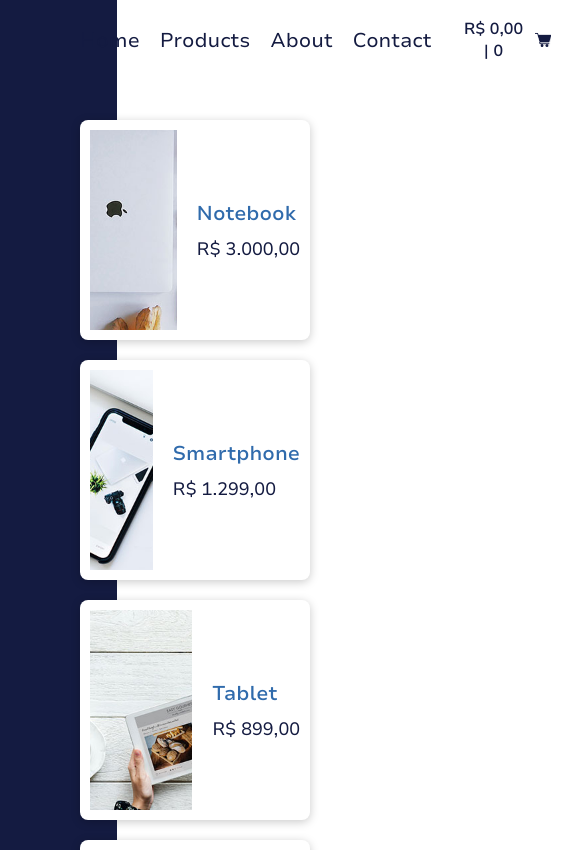
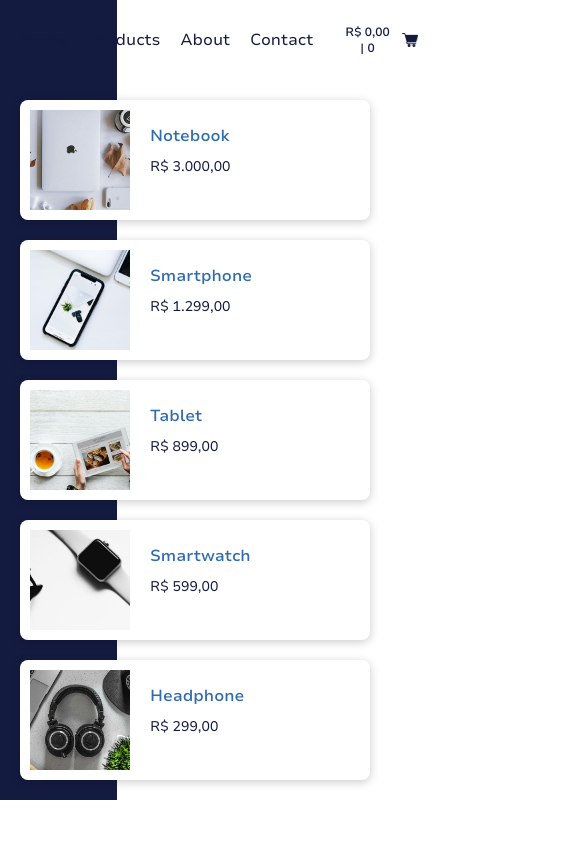
Before and after one commit to Beawnk/high-tech, a Vue app: page / in a window 390 px wide. Shown: the top 850 px of the page, 561 px wide, since content can reach past the window. Built offline with nearby package versions, Linux system fonts and the light colour scheme.

Commit message:
added mobile

```diff
--- a/src/App.vue
+++ b/src/App.vue
@@ -17,10 +17,6 @@ const cart = useCartStore();
 
 const cartModal = ref(false);
 
-watch(() => cartModal, () => {
-    console.log(cartModal);
-});
-
 </script>
 
 <style lang="scss" scoped>
--- a/src/assets/style/variables.scss
+++ b/src/assets/style/variables.scss
@@ -4,19 +4,6 @@
 // fonts
 $ff-regular: 'NunitoSans-regular';
 $ff-semibold: 'NunitoSans-semibold';
-
-//font sizes
-$title-big: 36px;
-$title-medium: 32px;
-$title-small: 28px;
-
-$subtitle-big: 24px;
-$subtitle-medium: 20px;
-$subtitle-small: 18px;
-
-$text-big: 18px;
-$text-medium: 16px;
-$text-small: 14px;
 
 // colors
 $primary-color: #141b41;
@@ -33,58 +20,36 @@ $br-small: 4px;
 $br-medium: 8px;
 $br-large: 10px;
 
-//padding
-$btn-padding: 15px 30px;
-
 //transition
 $transition: all 0.3s ease;
 
-$header-height: 80px;
-$side: 80px;
-$top: 40px;
-$modal-width: 1200px;
-$modal-padding: 20px;
+:root {
+  //font sizes
+  --title-big: 36px;
+  --title-medium: 32px;
+  --title-small: 28px;
 
-.btn {
-    font-family: $ff-semibold;
-    font-size: $text-medium;
-    border-radius: $br-small;
-    padding: $btn-padding;
-    cursor: pointer;
-    transition: all 0.3s ease;
-    border: none;
-    display: inline-block;
-    text-align: center;
-    text-decoration: none;
-    color: $white-color;
-    background-color: $primary-color;
-    height: fit-content;
-    &:hover {
-        background-color: $secondary-color;
-    }
-    &.small {
-      padding: 15px;
-      width: 20px;
-      height: 20px;
-    }
-    &.light {
-      background-color: $light-color;
-      color: $primary-color;
-      &:hover {
-        background-color: $primary-color;
-        color: $white-color;
-      }
-    }
-    &.exit-btn {
-        padding: 15px;
-        background-image: url('../assets/img/exit.png');
-        background-repeat: no-repeat;
-        background-position: center;
-        background-size: 12px;
-        position: absolute;
-        top: 20px;
-        right: 20px;
-    }
+  --subtitle-big: 24px;
+  --subtitle-medium: 20px;
+  --subtitle-small: 18px;
+
+  --text-big: 18px;
+  --text-medium: 16px;
+  --text-small: 14px;
+
+  //spacing
+  --btn-padding: 15px 30px;
+  --header-height: 80px;
+  --side: 80px;
+  --top: 40px;
+  --modal-width: 1200px;
+  --modal-padding: 20px;
+}
+
+@mixin media($size) {
+  @media only screen and (max-width: $size) {
+    @content;
+  }
 }
 
 @mixin keyframes($animation-name) {
@@ -111,6 +76,53 @@ $modal-padding: 20px;
 -ms-animation: #{$str};
 -o-animation: #{$str};
 animation: #{$str};
+}
+
+.btn {
+    font-family: $ff-semibold;
+    font-size: var(--text-medium);
+    border-radius: $br-small;
+    padding: var(--btn-padding);
+    cursor: pointer;
+    transition: all 0.3s ease;
+    border: none;
+    display: inline-block;
+    text-align: center;
+    text-decoration: none;
+    color: $white-color;
+    background-color: $primary-color;
+    height: fit-content;
+    &:hover {
+        background-color: $secondary-color;
+    }
+    &.small {
+      padding: 15px;
+      width: 20px;
+      height: 20px;
+      @include media(480px) {
+        padding: 10px;
+        width: 15px;
+        height: 15px;
+      }
+    }
+    &.light {
+      background-color: $light-color;
+      color: $primary-color;
+      &:hover {
+        background-color: $primary-color;
+        color: $white-color;
+      }
+    }
+    &.exit-btn {
+        padding: 15px;
+        background-image: url('../assets/img/exit.png');
+        background-repeat: no-repeat;
+        background-position: center;
+        background-size: 12px;
+        position: absolute;
+        top: 20px;
+        right: 20px;
+    }
 }
 
 @include keyframes(slide-down) {
@@ -160,9 +172,9 @@ animation: #{$str};
     }
   }
   .modal-container {
-    width: $modal-width;
+    width: var(--modal-width);
     background-color: $white-color;
-    padding: $modal-padding;
+    padding: var(--modal-padding);
     border-radius: $br-medium;
     gap: 20px;
     position: relative;
@@ -175,5 +187,37 @@ animation: #{$str};
     transition-behavior: allow-discrete;
     @include animation('slide-modal 0.8s');
     display: none;
+    @include media(768px) {
+      margin: 0 var(--side);
+      flex-direction: column;
+    }
   }
 }
+
+@include media(768px) {
+  :root {
+    --title-medium: 30px;
+    --modal-width: 100%;
+    --side: 30px;
+    --top: 30px;
+  }
+}
+
+@include media(480px) {
+  :root {
+    --title-big: 30px;
+    --title-medium: 24px;
+    --title-small: 20px;
+
+    --subtitle-big: 18px;
+    --subtitle-medium: 16px;
+    --subtitle-small: 14px;
+
+    --text-big: 14px;
+    --text-medium: 12px;
+    --text-small: 10px;
+
+    --side: 20px;
+    --top: 20px;
+  }
+}
--- a/src/components/Alert.vue
+++ b/src/components/Alert.vue
@@ -17,7 +17,7 @@
     background-color: v.$white-color;
     padding: 10px;
     position: fixed;
-    top: calc(v.$header-height + 20px);
+    top: calc(var(--header-height) + 20px);
     left: 50%;
     transform: translateX(-50%);
     z-index: 200;
--- a/src/components/Cart.vue
+++ b/src/components/Cart.vue
@@ -29,7 +29,7 @@
                     <h1>Seu carrinho está vazio</h1>
                 </div>
             </div>
-            <div class="cart-total" :class="{sticky: hasScroll}" v-if="uniqueCartItems.length > 0">
+            <div class="incart-total" :class="{sticky: hasScroll}" v-if="uniqueCartItems.length > 0">
                 <h3>Total: {{ formatCurrency(cart.cartTotal) }}</h3>
             </div>
             <button class="btn exit-btn" @click="handleExitClick"></button>
@@ -88,7 +88,7 @@ onMounted(() => {
 
 </script>
 
-<style lang="scss" scoped>
+<style lang="scss">
 @use '../assets/style/variables' as v;
 
 .cart-modal.open {
@@ -108,12 +108,12 @@ onMounted(() => {
     left: 50%;
     transform: translate(-50%, -50%);
     h1 {
-        font-size: v.$title-small;
+        font-size: var(--title-small);
         color: v.$primary-color;
     }
 }
 
-.cart-total {
+.incart-total {
     padding: 20px;
     background-color: v.$secondary-color;
     position: absolute;
@@ -124,7 +124,7 @@ onMounted(() => {
         position: sticky;
     }
     h3 {
-        font-size: v.$subtitle-medium;
+        font-size: var(--subtitle-medium);
         color: v.$white-color;
     }
 }
@@ -138,6 +138,9 @@ onMounted(() => {
         justify-content: space-between;
         padding: 20px;
         border-bottom: 1px solid v.$shadow-color;
+        @include v.media(480px) {
+            padding: 10px;
+        }
         .cart-wrap {
             display: flex;
             align-items: center;
@@ -153,11 +156,11 @@ onMounted(() => {
             }
             .cart-item-info {
                 h3 {
-                    font-size: v.$subtitle-small;
+                    font-size: var(--subtitle-small);
                     color: v.$secondary-color;
                 }
                 p {
-                    font-size: v.$text-small;
+                    font-size: var(--text-small);
                     color: v.$primary-color;
                 }
             }
@@ -169,13 +172,22 @@ onMounted(() => {
                 display: flex;
                 align-items: center;
                 margin-right: 20px;
+                @include v.media(480px) {
+                    margin-right: 10px;
+                }
                 .btn-quantity {
                     background-size: 20px;
                     background-repeat: no-repeat;
                     background-position: center;
+                    @include v.media(480px) {
+                        background-size: 15px;
+                    }
                     &.remove {
                         background-image: url('../assets/img/less.png');
                         background-size: 15px;
+                        @include v.media(480px) {
+                            background-size: 10px;
+                        }
                         &:hover {
                             background-image: url('../assets/img/less-hover.png');
                         }
@@ -188,9 +200,12 @@ onMounted(() => {
                     }
                 }
                 span {
-                    margin: 0 1rem;
-                    font-size: v.$text-small;
+                    margin: 0 20px;
+                    font-size: var(--text-small);
                     color: v.$primary-color;
+                    @include v.media(480px) {
+                        margin: 0 10px;
+                    }
                 }
             }
             .btn-remove-all {
@@ -198,6 +213,9 @@ onMounted(() => {
                 background-repeat: no-repeat;
                 background-position: center;
                 background-image: url('../assets/img/trash.png');
+                @include v.media(480px) {
+                    background-size: 12px;
+                }
             }
         }
     }
--- a/src/components/Header.vue
+++ b/src/components/Header.vue
@@ -46,10 +46,10 @@ $header-space: 500px;
     display: flex;
     justify-content: space-between;
     align-items: center;
-    height: v.$header-height;
+    height: var(--header-height);
     background-color: transparent;
     color: v.$primary-color;
-    font-size: v.$subtitle-medium;
+    font-size: var(--subtitle-medium);
     z-index: 99;
     .logo {
         width: 50px;
--- a/src/components/Product.vue
+++ b/src/components/Product.vue
@@ -79,7 +79,7 @@ const isBuyButtonDisabled = computed(() => {
 });
 
 const buyButtonText = computed(() => {
-    return isBuyButtonDisabled.value ? 'Produto esgotado' : 'Comprar';
+    return isBuyButtonDisabled.value ? 'Esgotado' : 'Comprar';
 
 });
 
@@ -96,7 +96,7 @@ onMounted(() => {
 });
 </script>
 
-<style lang="scss" scoped>
+<style lang="scss">
 @use '../assets/style/variables' as v;
 
 @include v.keyframes(slide-down) {
@@ -110,19 +110,22 @@ onMounted(() => {
     }
 }
 
-.fade-enter-active,
-.fade-leave-active {
-  transition: opacity 0.5s ease;
+:root {
+    --product-item-margin: 40px
 }
 
-.fade-enter-from,
-.fade-leave-to {
-  opacity: 0;
+@include v.media(768px) {
+    :root {
+        --product-item-margin: 20px;
+    }
 }
-
 
 .product-img {
     width: 30%;
+    @include v.media(768px) {
+        width: 100%;
+        height: 300px;
+    }
     img {
         width: 100%;
         height: 100%;
@@ -131,36 +134,42 @@ onMounted(() => {
 }
 .product-wrap {
     width: 70%;
+    @include v.media(768px) {
+        width: 100%;
+    }
 }
 .product-info {
-    margin-bottom: 40px;
+    margin-bottom: var(--product-item-margin);
     h3 {
         color: v.$secondary-color;
-        font-size: v.$title-medium;
+        font-size: var(--title-medium);
         margin-bottom: 10px;
     }
     p {
         color: v.$primary-color;
-        font-size: v.$text-big;
+        font-size: var(--text-big);
     }
 }
 .product-description {
-    margin-bottom: 40px;
+    margin-bottom: var(--product-item-margin);
     h4 {
         color: v.$secondary-color;
-        font-size: v.$subtitle-medium;
+        font-size: var(--subtitle-medium);
     }
     p {
         color: v.$primary-color;
-        font-size: v.$text-small;
+        font-size: var(--text-small);
     }
 }
 .reviews {
     max-width: 80%;
     padding-bottom: 20px;
+    @include v.media(768px) {
+        max-width: 100%;
+    }
     h4 {
         color: v.$secondary-color;
-        font-size: v.$subtitle-medium;
+        font-size: var(--subtitle-medium);
         margin-bottom: 10px;
         cursor: pointer;
         display: flex;
@@ -205,17 +214,17 @@ onMounted(() => {
             margin-bottom: 5px;
             h5 {
                 color: v.$primary-color;
-                font-size: v.$subtitle-small;
+                font-size: var(--subtitle-small);
                 margin-right: 5px;
             }
             span {
                 color: v.$primary-color;
-                font-size: v.$text-small;
+                font-size: var(--text-small);
             }
         }
         .comment {
             color: v.$primary-color;
-            font-size: v.$text-small;
+            font-size: var(--text-small);
         }
     }
 }
--- a/src/components/ProductsList.vue
+++ b/src/components/ProductsList.vue
@@ -55,15 +55,23 @@ onMounted(() => {
 });
 </script>
 
-<style lang="scss" scoped>
+<style lang="scss">
 @use '../assets/style/variables' as v;
 
-$products-max-width: 900px;
+:root {
+    --products-max-width: 900px;
+}
+
+@include v.media(768px) {
+    :root {
+        --products-max-width: 100%;
+    }
+}
 
 .products {
-    max-width: $products-max-width;
+    max-width: var(--products-max-width);
     margin: 0 auto;
-    padding: v.$top 0;
+    padding: var(--top) 0;
     .product {
         cursor: pointer;
         display: flex;
@@ -78,6 +86,10 @@ $products-max-width: 900px;
         .product-img {
             width: 200px;
             height: 200px;
+            @include v.media(768px) {
+                width: 100px;
+                height: 100px;
+            }
             img {
                 width: 100%;
                 height: 100%;
@@ -91,12 +103,12 @@ $products-max-width: 900px;
             margin-left: 20px;
             h3 {
                 color: v.$secondary-color;
-                font-size: v.$subtitle-medium;
+                font-size: var(--subtitle-medium);
                 margin-bottom: 10px;
             }
             p {
                 color: v.$primary-color;
-                font-size: 18px;
+                font-size: var(--text-big);
             }
         }
     }
--- a/src/main.js
+++ b/src/main.js
@@ -1,4 +1,5 @@
 import './assets/style/main.css'
+import './assets/style/variables.scss'
 
 import { createApp } from 'vue'
 import App from './App.vue'
--- a/src/stores/cart.js
+++ b/src/stores/cart.js
@@ -61,18 +61,13 @@ export const useCartStore = defineStore('cart', () => {
 
     function controlStock(productId) {
         const productCount = cartValue.value.filter(item => item.id === productId).length;
-        console.log(productCount);
         const product = cartValue.value.find(item => item.id === productId);
-        console.log(product);
         if (cartValue.value.length > 0) {
             if (product && productCount >= product.initialStock ) {
                 disabledProducts.value.add(productId);
-                console.log('added');
             } else {
                 disabledProducts.value.delete(productId);
-                console.log('deleted');
             }
-            console.log(disabledProducts.value);
         } else {
             disabledProducts.value.clear();
         }
```
